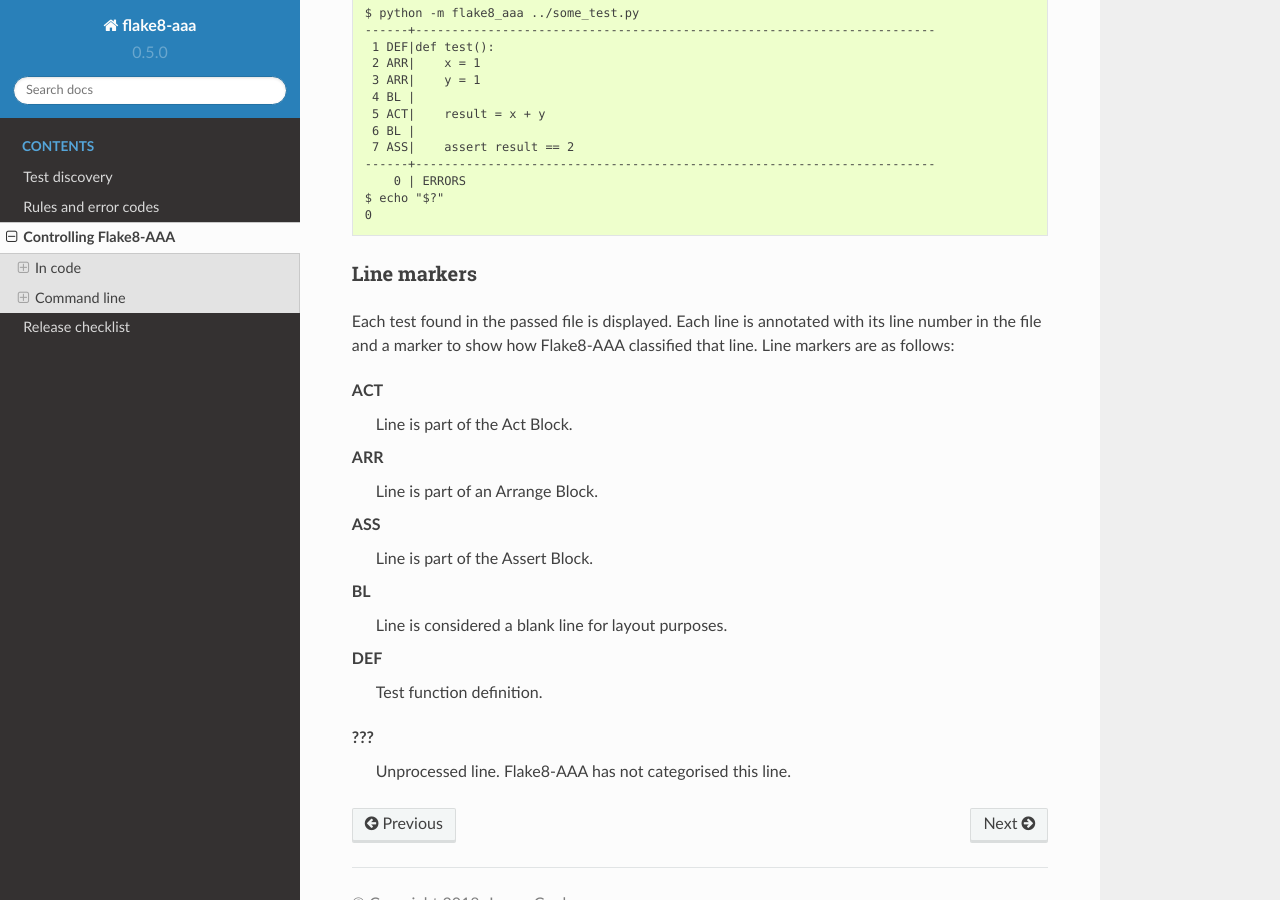
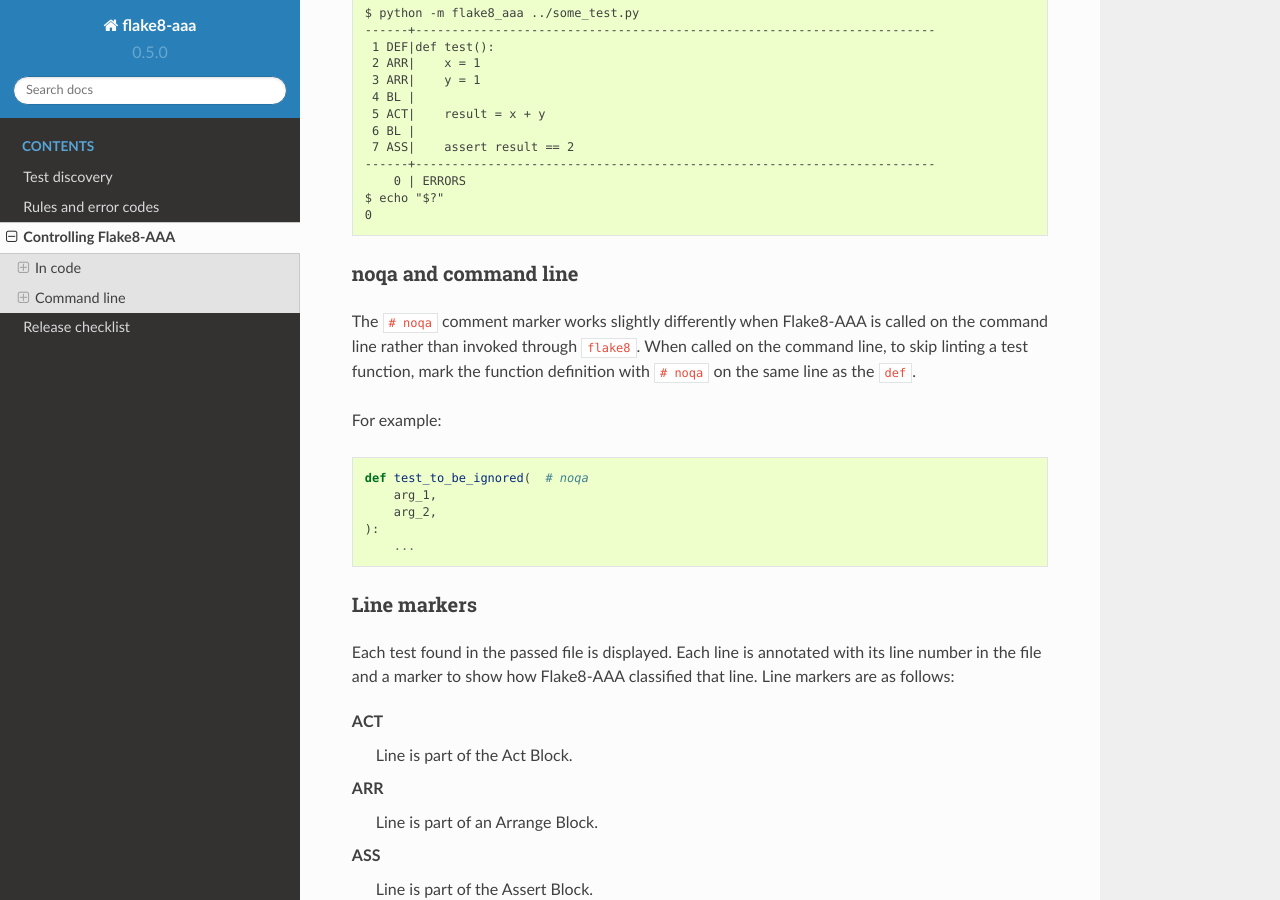
Before and after one commit to jamescooke/flake8-aaa, a Sphinx documentation site: the page built from docs/commands.rst, in a window 1280 px wide and 900 px high, scrolled down 1248 px. Built offline with Sphinx 7.4.7 and the Read the Docs theme 2.0.0, drawn with Linux system fonts in a browser that asks for light colours.

Commit message:
Add note about noqa and command line to docs

```diff
--- a/docs/commands.rst
+++ b/docs/commands.rst
@@ -70,6 +70,22 @@
     $ echo "$?"
     0
 
+noqa and command line
+.....................
+
+The ``# noqa`` comment marker works slightly differently when Flake8-AAA is
+called on the command line rather than invoked through ``flake8``. When called
+on the command line, to skip linting a test function, mark the function
+definition with ``# noqa`` on the same line as the ``def``.
+
+For example::
+
+    def test_to_be_ignored(  # noqa
+        arg_1,
+        arg_2,
+    ):
+        ...
+
 .. _line-markers:
 
 Line markers
```
